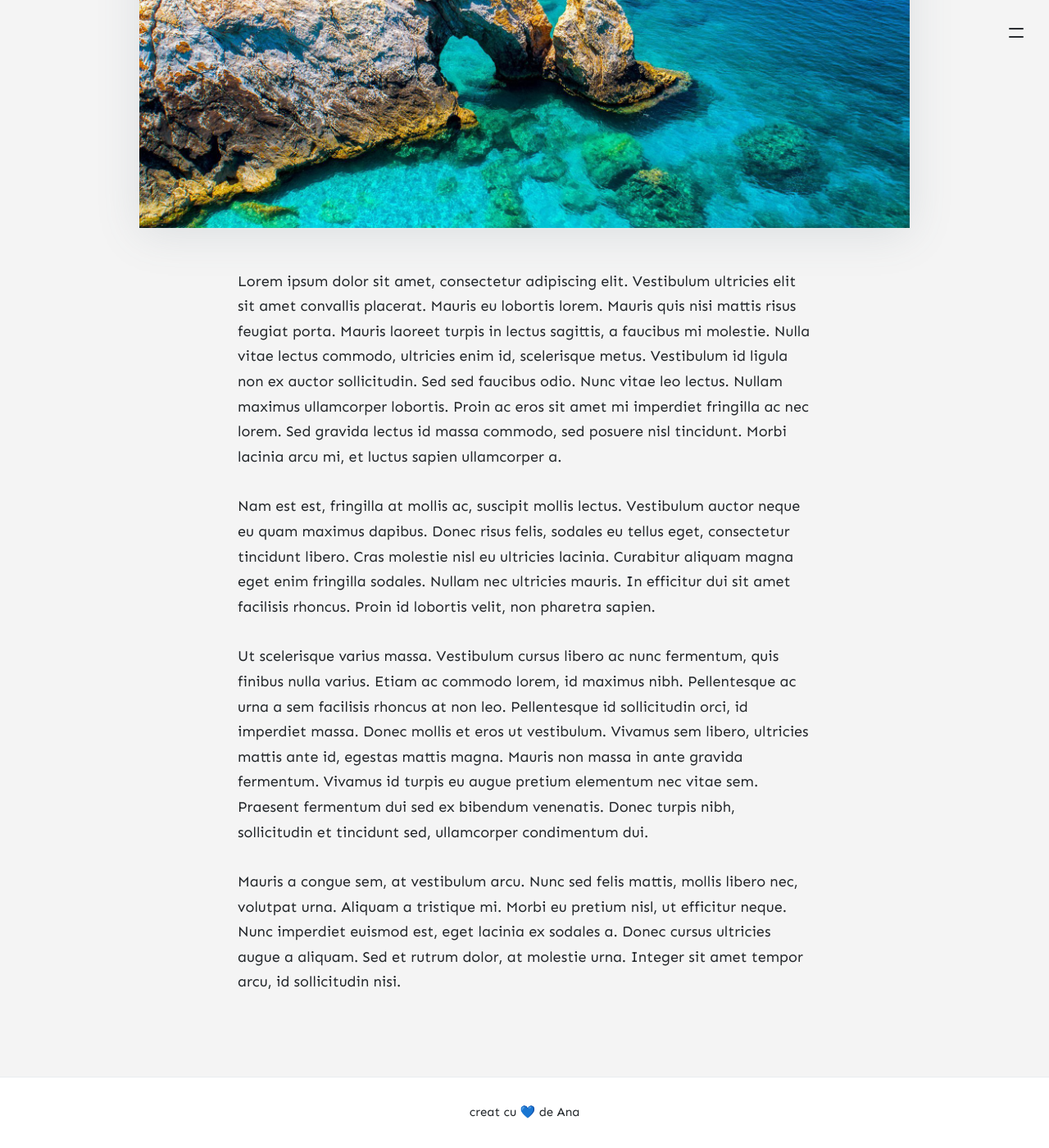
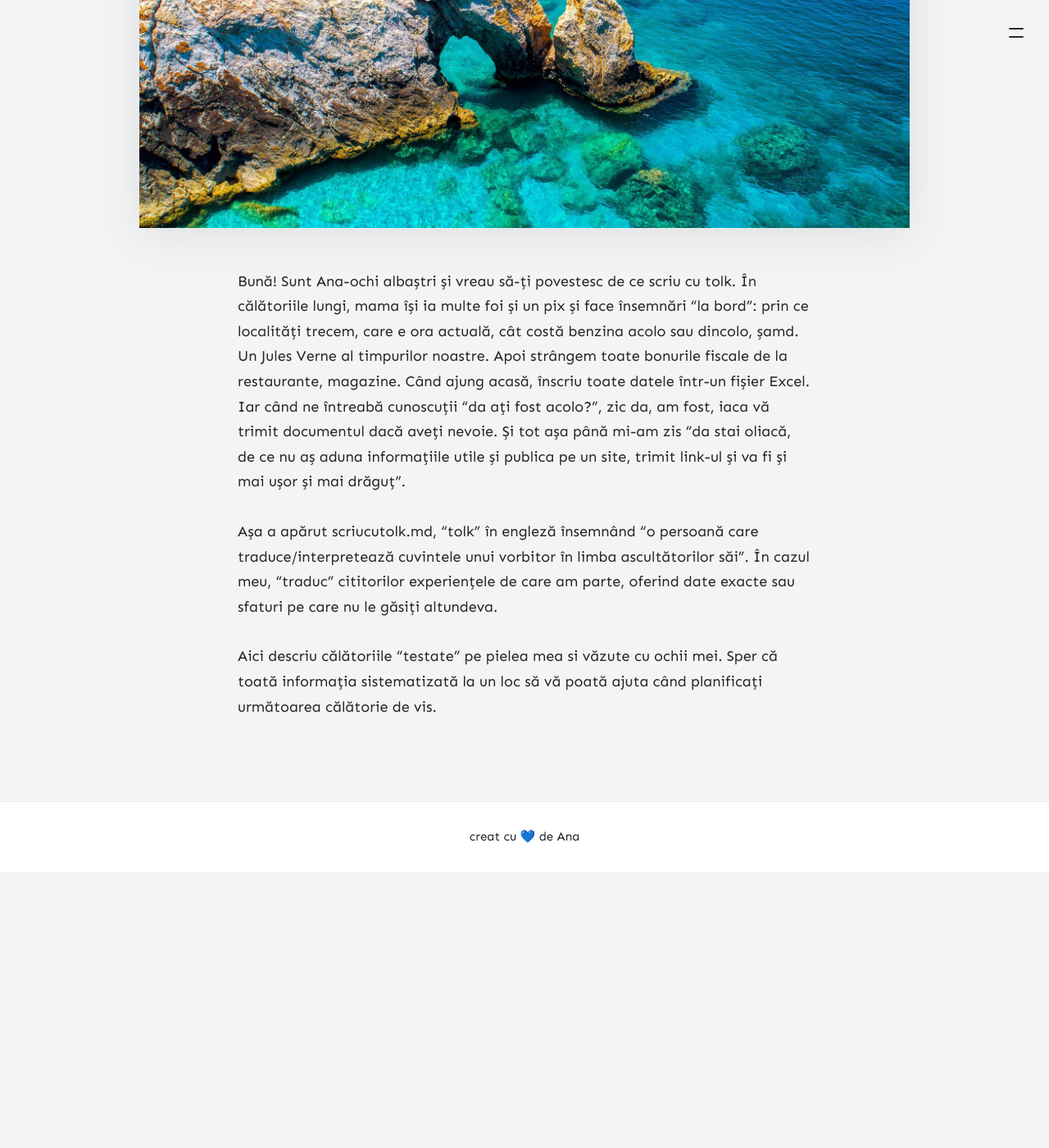
Before and after one commit to Anais7777/Anais7777.github.io, a Jekyll site: the page built from _pages/about.md, in a window 1280 px wide and 1400 px high, scrolled down 739 px. Shown: the whole window at 82% size. Built offline with Jekyll 4.4.1, drawn with Linux system fonts in a browser that asks for light colours; nearby versions of some CDN libraries; comment, search, counter and statistics services are not loaded; after the commit the page ends 1803 px from its top, so only the background shows below that.

Commit message:
about us added

```diff
--- a/_pages/about.md
+++ b/_pages/about.md
@@ -7,10 +7,10 @@ image: assets/images/skiathos.jpg
 imageshadow: true
 ---
 
-Lorem ipsum dolor sit amet, consectetur adipiscing elit. Vestibulum ultricies elit sit amet convallis placerat. Mauris eu lobortis lorem. Mauris quis nisi mattis risus feugiat porta. Mauris laoreet turpis in lectus sagittis, a faucibus mi molestie. Nulla vitae lectus commodo, ultricies enim id, scelerisque metus. Vestibulum id ligula non ex auctor sollicitudin. Sed sed faucibus odio. Nunc vitae leo lectus. Nullam maximus ullamcorper lobortis. Proin ac eros sit amet mi imperdiet fringilla ac nec lorem. Sed gravida lectus id massa commodo, sed posuere nisl tincidunt. Morbi lacinia arcu mi, et luctus sapien ullamcorper a.
+Bună!
+Sunt Ana-ochi albaștri și vreau să-ți povestesc de ce scriu cu tolk.
+În călătoriile lungi, mama își ia multe foi și un pix și face însemnări “la bord”: prin ce localități trecem, care e ora actuală, cât costă benzina acolo sau dincolo, șamd. Un Jules Verne al timpurilor noastre. Apoi strângem toate bonurile fiscale de la restaurante, magazine. Când ajung acasă, înscriu toate datele într-un fișier Excel. Iar când ne întreabă cunoscuții “da ați fost acolo?”, zic da, am fost, iaca vă trimit documentul dacă aveți nevoie. Și tot așa până mi-am zis “da stai oliacă, de ce nu aș aduna informațiile utile și publica pe un site, trimit link-ul și va fi și mai ușor și mai drăguț”.
 
-Nam est est, fringilla at mollis ac, suscipit mollis lectus. Vestibulum auctor neque eu quam maximus dapibus. Donec risus felis, sodales eu tellus eget, consectetur tincidunt libero. Cras molestie nisl eu ultricies lacinia. Curabitur aliquam magna eget enim fringilla sodales. Nullam nec ultricies mauris. In efficitur dui sit amet facilisis rhoncus. Proin id lobortis velit, non pharetra sapien.
+Așa a apărut scriucutolk.md, “tolk” în engleză însemnând “o persoană care traduce/interpretează cuvintele unui vorbitor în limba ascultătorilor săi”. În cazul meu, “traduc” cititorilor experiențele de care am parte, oferind date exacte sau sfaturi pe care nu le găsiți altundeva.
 
-Ut scelerisque varius massa. Vestibulum cursus libero ac nunc fermentum, quis finibus nulla varius. Etiam ac commodo lorem, id maximus nibh. Pellentesque ac urna a sem facilisis rhoncus at non leo. Pellentesque id sollicitudin orci, id imperdiet massa. Donec mollis et eros ut vestibulum. Vivamus sem libero, ultricies mattis ante id, egestas mattis magna. Mauris non massa in ante gravida fermentum. Vivamus id turpis eu augue pretium elementum nec vitae sem. Praesent fermentum dui sed ex bibendum venenatis. Donec turpis nibh, sollicitudin et tincidunt sed, ullamcorper condimentum dui.
-
-Mauris a congue sem, at vestibulum arcu. Nunc sed felis mattis, mollis libero nec, volutpat urna. Aliquam a tristique mi. Morbi eu pretium nisl, ut efficitur neque. Nunc imperdiet euismod est, eget lacinia ex sodales a. Donec cursus ultricies augue a aliquam. Sed et rutrum dolor, at molestie urna. Integer sit amet tempor arcu, id sollicitudin nisi.
+Aici descriu călătoriile “testate” pe pielea mea si văzute cu ochii mei. Sper că toată informația sistematizată la un loc să vă poată ajuta când planificați următoarea călătorie de vis.
```
